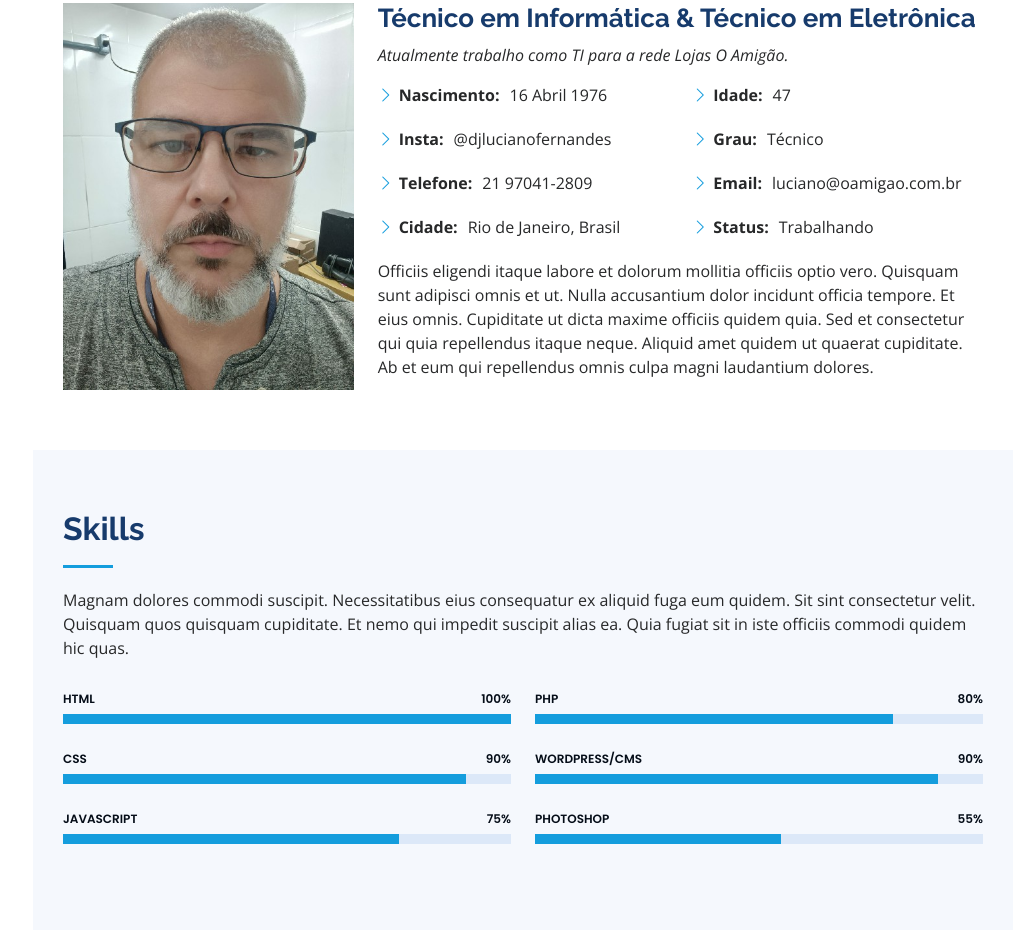
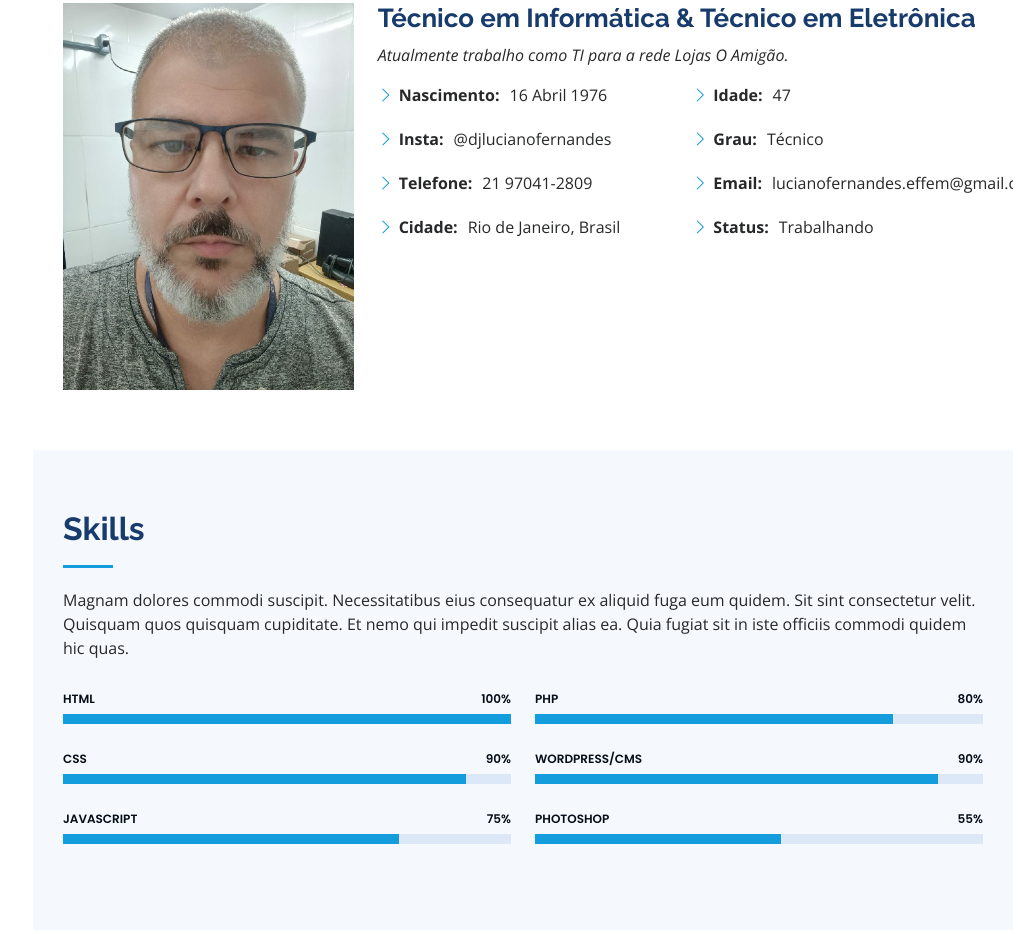
Before and after one commit to lucianofernandesti/Portifolio, a plain HTML site: page index.html in a window 1280 px wide. Shown: the part 1061-1994 px from the top of the page, without its empty margins (267-1280 px from the left). Drawn offline with nearby package versions, Linux system fonts and the light colour scheme.

Commit message:
atualização da sessão sobre(About)

```diff
--- a/index.html
+++ b/index.html
@@ -112,15 +112,11 @@
                 <ul>
                   <li><i class="bi bi-chevron-right"></i> <strong>Idade:</strong> <span>47</span></li>
                   <li><i class="bi bi-chevron-right"></i> <strong>Grau:</strong> <span>Técnico</span></li>
-                  <li><i class="bi bi-chevron-right"></i> <strong>Email:</strong> <span>luciano@oamigao.com.br</span></li>
+                  <li><i class="bi bi-chevron-right"></i> <strong>Email:</strong> <span>lucianofernandes.effem@gmail.com</span></li>
                   <li><i class="bi bi-chevron-right"></i> <strong>Status:</strong> <span>Trabalhando</span></li>
                 </ul>
               </div>
             </div>
-            <p>
-              Officiis eligendi itaque labore et dolorum mollitia officiis optio vero. Quisquam sunt adipisci omnis et ut. Nulla accusantium dolor incidunt officia tempore. Et eius omnis.
-              Cupiditate ut dicta maxime officiis quidem quia. Sed et consectetur qui quia repellendus itaque neque. Aliquid amet quidem ut quaerat cupiditate. Ab et eum qui repellendus omnis culpa magni laudantium dolores.
-            </p>
           </div>
         </div>
 
```
